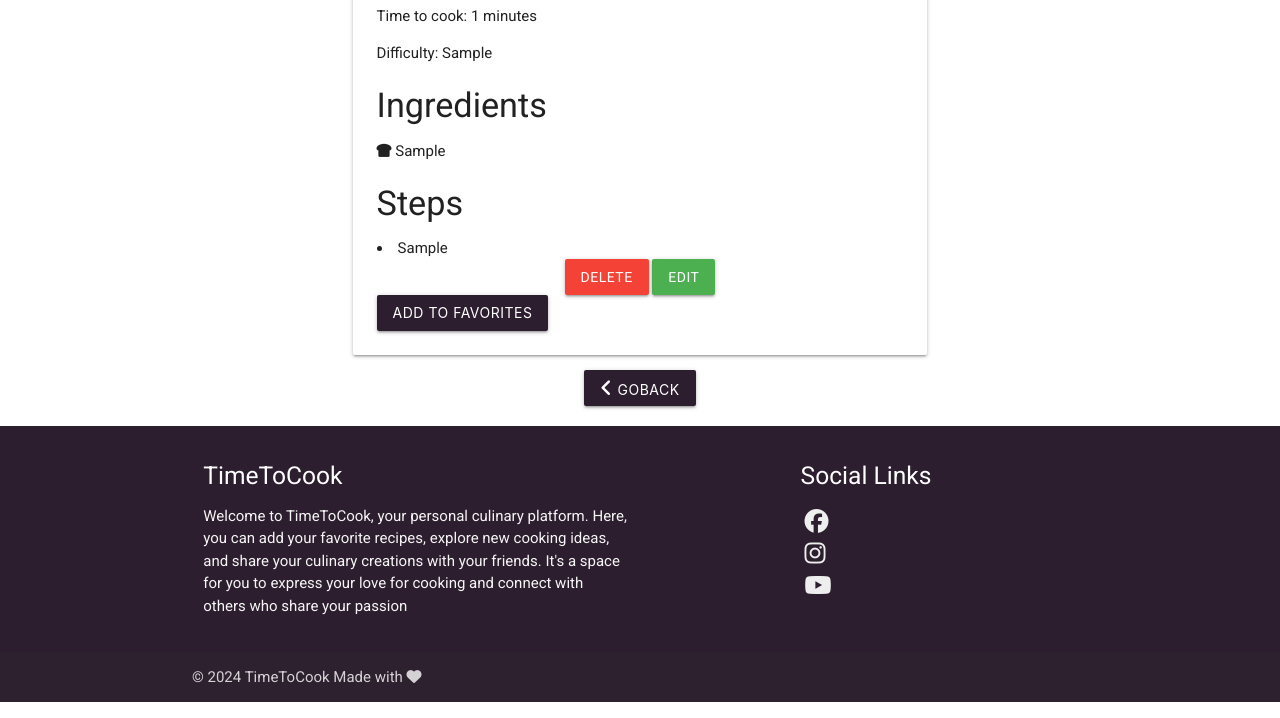
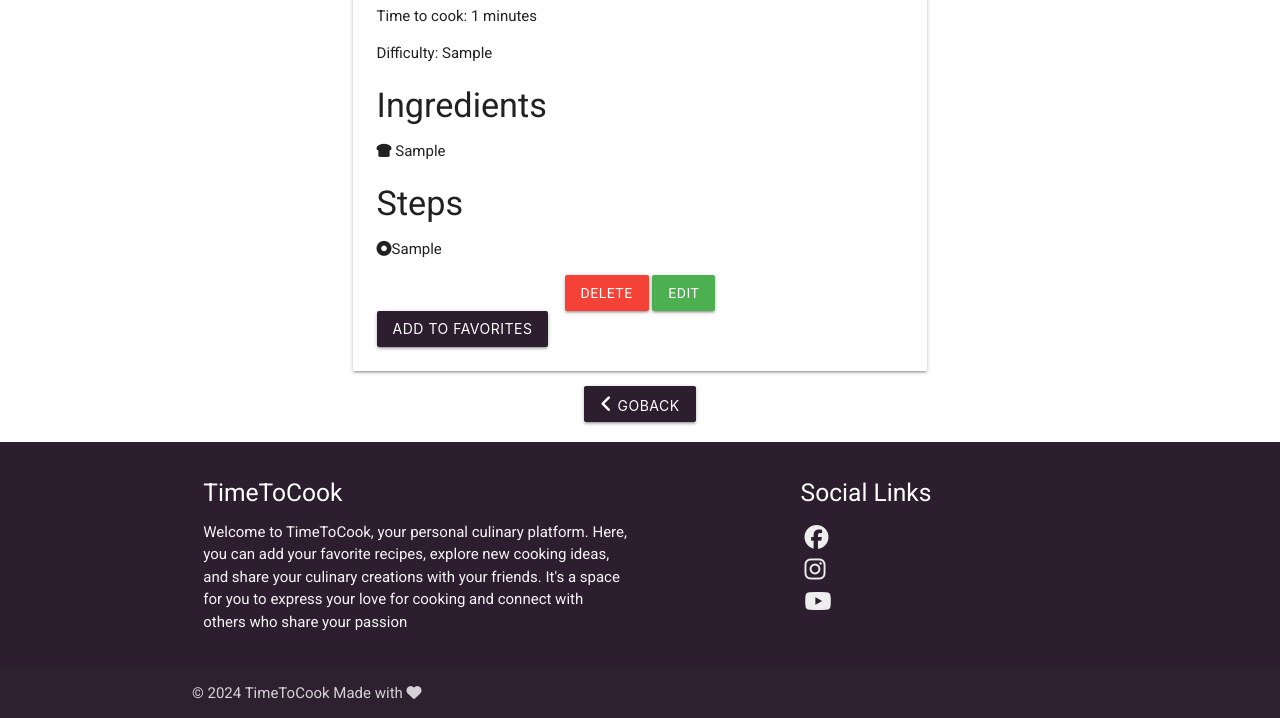
Before and after one commit to mariusmilitaru32/TimeToCook, a Flask app: page /view_recipe/1 in a window 1280 px wide. Shown: the part 762-1480 px from the top of the page. Run offline with Flask 3, Linux system fonts and the light colour scheme; tables that the repository leaves empty hold one stand-in row (values such as "Sample post"); grey boxes marked "Sample" are stand-in pictures; some libraries are stand-ins or nearby versions.

Commit message:
Update view recipe ul and TESTING html for users

```diff
--- a/timetocook/templates/view_recipe.html
+++ b/timetocook/templates/view_recipe.html
@@ -21,7 +21,9 @@
                 {% set ingredients_list = recipe.ingredients.split(',') %}
                 <ul>
                     {% for ingredient in ingredients_list %}
-                    <li><i class="fa-solid fa-bread-slice"></i> {{ ingredient.strip() }}</li>
+                    <ul>
+                        <li><i class="fa-solid fa-bread-slice"></i> {{ ingredient.strip() }}</li>
+                    </ul>
                     {% endfor %}
                 </ul>
             </div>
@@ -29,7 +31,9 @@
             <h4>Steps</h4>
             {% set instructions_list = recipe.instructions.split('/') %}
             {% for instruction in instructions_list %}
-            <li>{{ instruction.strip() }}</li>
+            <ul>
+                <li><i class="fa-solid fa-dot-circle"></i>{{ instruction.strip() }}</li>
+            </ul>
             {% endfor %}
             <div class="center-align">
                 <!-- Modal Trigger -->
```
Also changed, not shown: TESTING.md (+2 -0 lines).
